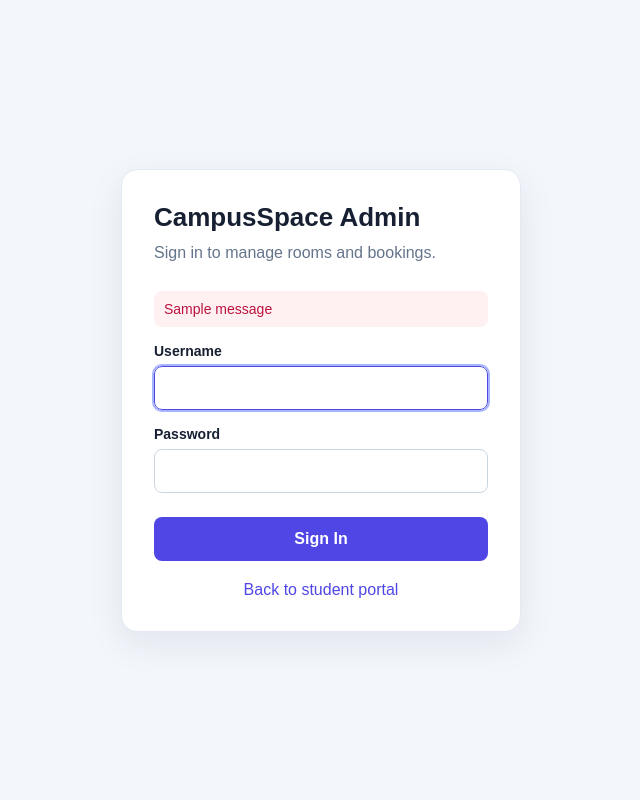
After one commit to magdumprem/CampusSpace, a Flask app: page /admin/login in a window 1280 px wide. The commit adds this page. Shown: the whole page, without its empty margins (319-959 px from the left). Run offline with Flask 3, Linux system fonts and the light colour scheme; one stand-in notice (Sample message) is shown.

Commit message:
Add admin authentication and booking cancellation

```diff
--- a/app.py
+++ b/app.py
@@ -1,14 +1,43 @@
+
 import json
 import os
+import hmac
 from datetime import datetime
+from functools import wraps
 
-from flask import Flask, render_template, request
+from flask import (
+    Flask,
+    render_template,
+    request,
+    redirect,
+    url_for,
+    session,
+    flash,
+)
+
 from rooms import ROOMS
+
+
+# -------------------- APP CONFIGURATION --------------------
 
 app = Flask(__name__)
 
+app.secret_key = os.environ.get("FLASK_SECRET_KEY")
+
+if not app.secret_key:
+    raise RuntimeError(
+        "FLASK_SECRET_KEY is missing. Set it before starting the app."
+    )
+
+app.config.update(
+    SESSION_COOKIE_HTTPONLY=True,
+    SESSION_COOKIE_SAMESITE="Lax",
+)
+
 BOOKINGS_FILE = "bookings.json"
 
+
+# -------------------- BOOKING STORAGE --------------------
 
 def load_bookings():
     if not os.path.exists(BOOKINGS_FILE):
@@ -16,7 +45,8 @@ def load_bookings():
 
     try:
         with open(BOOKINGS_FILE, "r", encoding="utf-8") as file:
-            return json.load(file)
+            bookings = json.load(file)
+            return bookings if isinstance(bookings, list) else []
     except (json.JSONDecodeError, OSError):
         return []
 
@@ -26,16 +56,85 @@ def save_bookings(bookings):
         json.dump(bookings, file, indent=2)
 
 
+# -------------------- ADMIN AUTHENTICATION --------------------
+
+def admin_required(view_function):
+    @wraps(view_function)
+    def wrapped_view(*args, **kwargs):
+        if not session.get("admin_logged_in"):
+            return redirect(url_for("admin_login"))
+
+        return view_function(*args, **kwargs)
+
+    return wrapped_view
+
+
+# -------------------- STUDENT HOME PAGE --------------------
 
 @app.route("/")
 def home():
     return render_template("index.html", rooms=ROOMS)
 
 
+# -------------------- ADMIN LOGIN --------------------
+
+@app.route("/admin/login", methods=["GET", "POST"])
+def admin_login():
+    if session.get("admin_logged_in"):
+        return redirect(url_for("admin"))
+
+    if request.method == "POST":
+        username = request.form.get("username", "").strip()
+        password = request.form.get("password", "")
+
+        expected_username = os.environ.get("ADMIN_USERNAME", "")
+        expected_password = os.environ.get("ADMIN_PASSWORD", "")
+
+        if not expected_username or not expected_password:
+            flash(
+                "Admin credentials are not configured.",
+                "error",
+            )
+            return render_template("admin_login.html"), 503
+
+        username_matches = hmac.compare_digest(
+            username,
+            expected_username,
+        )
+        password_matches = hmac.compare_digest(
+            password,
+            expected_password,
+        )
+
+        if username_matches and password_matches:
+            session.clear()
+            session["admin_logged_in"] = True
+            return redirect(url_for("admin"))
+
+        flash("Invalid username or password.", "error")
+
+    return render_template("admin_login.html")
+
+
+# -------------------- ADMIN LOGOUT --------------------
+
+@app.route("/admin/logout", methods=["POST"])
+@admin_required
+def admin_logout():
+    session.clear()
+    flash("You have been logged out.", "success")
+    return redirect(url_for("admin_login"))
+
+
+# -------------------- ADMIN DASHBOARD --------------------
+
 @app.route("/admin")
+@admin_required
 def admin():
     return render_template("admin.html", rooms=ROOMS)
 
+
+# -------------------- ROOM FILTERING API --------------------
 
 @app.route("/api/rooms", methods=["GET"])
 def get_rooms():
@@ -84,10 +183,40 @@ def get_rooms():
     return {"rooms": filtered_rooms}
 
 
+# -------------------- BOOKINGS API: ADMIN ONLY --------------------
+
 @app.route("/api/bookings", methods=["GET"])
+@admin_required
 def get_bookings():
     return {"bookings": load_bookings()}
 
+
+@app.route("/api/bookings/<int:booking_id>", methods=["DELETE"])
+@admin_required
+def delete_booking(booking_id):
+    bookings = load_bookings()
+
+    booking = next(
+        (item for item in bookings if item["id"] == booking_id),
+        None,
+    )
+
+    if booking is None:
+        return {"error": "Booking not found."}, 404
+
+    bookings = [
+        item for item in bookings
+        if item["id"] != booking_id
+    ]
+
+    save_bookings(bookings)
+
+    return {
+        "message": "Booking cancelled successfully.",
+        "booking_id": booking_id,
+    }, 200
+
+# -------------------- CREATE BOOKING: STUDENTS --------------------
 
 @app.route("/api/bookings", methods=["POST"])
 def create_booking():
@@ -102,16 +231,21 @@ def create_booking():
     ]
 
     if any(not data.get(field) for field in required_fields):
-        return {"error": "Please provide all booking details."}, 400
+        return {
+            "error": "Please provide all booking details."
+        }, 400
 
     try:
         room_id = int(data["room_id"])
+
         booking_date = datetime.strptime(
             data["date"], "%Y-%m-%d"
         ).date()
+
         start = datetime.strptime(
             data["start_time"], "%H:%M"
         ).time()
+
         end = datetime.strptime(
             data["end_time"], "%H:%M"
         ).time()
@@ -142,7 +276,9 @@ def create_booking():
     booked_by = str(data["booked_by"]).strip()
 
     if not booked_by:
-        return {"error": "Please enter your name."}, 400
+        return {
+            "error": "Please enter your name."
+        }, 400
 
     bookings = load_bookings()
 
@@ -182,5 +318,7 @@ def create_booking():
     }, 201
 
 
+# -------------------- RUN APPLICATION --------------------
+
 if __name__ == "__main__":
     app.run(debug=True)
--- /dev/null
+++ b/templates/admin_login.html
@@ -0,0 +1,142 @@
+
+<!DOCTYPE html>
+<html lang="en">
+<head>
+    <meta charset="UTF-8">
+    <meta name="viewport" content="width=device-width, initial-scale=1.0">
+    <title>CampusSpace | Admin Login</title>
+
+    <style>
+        * {
+            box-sizing: border-box;
+        }
+
+        body {
+            margin: 0;
+            min-height: 100vh;
+            display: flex;
+            align-items: center;
+            justify-content: center;
+            padding: 20px;
+            font-family: Arial, sans-serif;
+            background: #f3f6fb;
+            color: #172033;
+        }
+
+        .login-card {
+            width: 100%;
+            max-width: 400px;
+            padding: 32px;
+            background: white;
+            border: 1px solid #e4e9f2;
+            border-radius: 16px;
+            box-shadow: 0 12px 36px rgba(20, 35, 60, 0.08);
+        }
+
+        h1 {
+            margin: 0 0 8px;
+            font-size: 26px;
+        }
+
+        .subtitle {
+            margin: 0 0 26px;
+            color: #64748b;
+            line-height: 1.5;
+        }
+
+        label {
+            display: block;
+            margin: 16px 0 7px;
+            font-size: 14px;
+            font-weight: 600;
+        }
+
+        input {
+            width: 100%;
+            padding: 12px;
+            border: 1px solid #cbd5e1;
+            border-radius: 8px;
+            font-size: 16px;
+        }
+
+        input:focus {
+            outline: 2px solid #a5b4fc;
+            border-color: #4f46e5;
+        }
+
+        button {
+            width: 100%;
+            margin-top: 24px;
+            padding: 13px;
+            border: 0;
+            border-radius: 8px;
+            background: #4f46e5;
+            color: white;
+            font-size: 16px;
+            font-weight: 600;
+            cursor: pointer;
+        }
+
+        button:hover {
+            background: #4338ca;
+        }
+
+        .message {
+            margin: 12px 0;
+            padding: 10px;
+            border-radius: 8px;
+            background: #fff1f2;
+            color: #be123c;
+            font-size: 14px;
+        }
+
+        .back-link {
+            display: block;
+            margin-top: 20px;
+            text-align: center;
+            color: #4f46e5;
+            text-decoration: none;
+        }
+    </style>
+</head>
+
+<body>
+    <main class="login-card">
+        <h1>CampusSpace Admin</h1>
+        <p class="subtitle">Sign in to manage rooms and bookings.</p>
+
+        {% with messages = get_flashed_messages(with_categories=true) %}
+            {% for category, message in messages %}
+                <div class="message" role="alert">{{ message }}</div>
+            {% endfor %}
+        {% endwith %}
+
+        <form method="POST" action="{{ url_for('admin_login') }}">
+            <label for="username">Username</label>
+            <input
+                id="username"
+                name="username"
+                type="text"
+                autocomplete="username"
+                required
+                autofocus
+            >
+
+            <label for="password">Password</label>
+            <input
+                id="password"
+                name="password"
+                type="password"
+                autocomplete="current-password"
+                required
+            >
+
+            <button type="submit">Sign In</button>
+        </form>
+
+        <a class="back-link" href="{{ url_for('home') }}">
+            Back to student portal
+        </a>
+    </main>
+</body>
+</html>
```
Also changed, not shown: templates/admin.html (+188 -174 lines).
